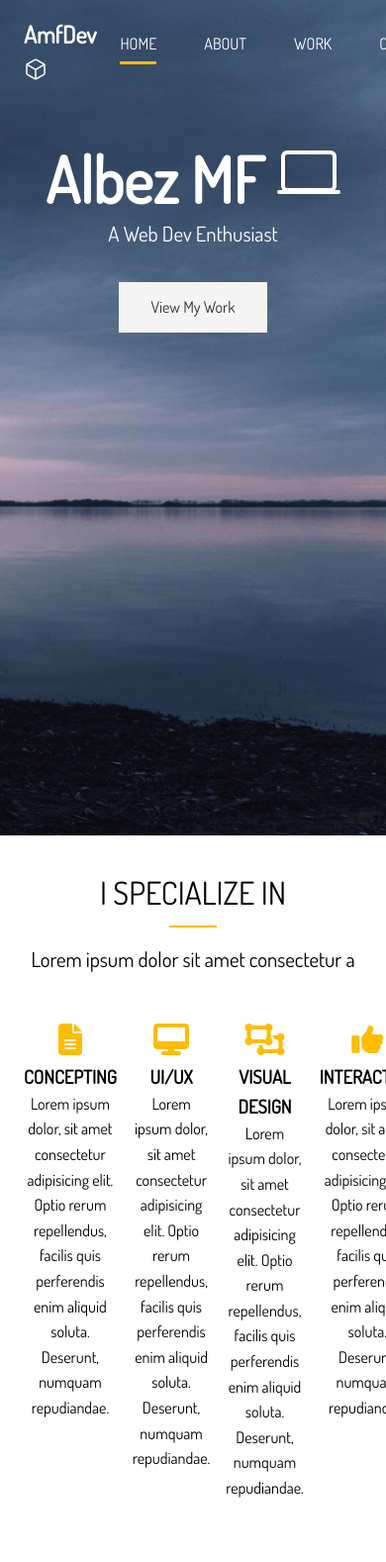
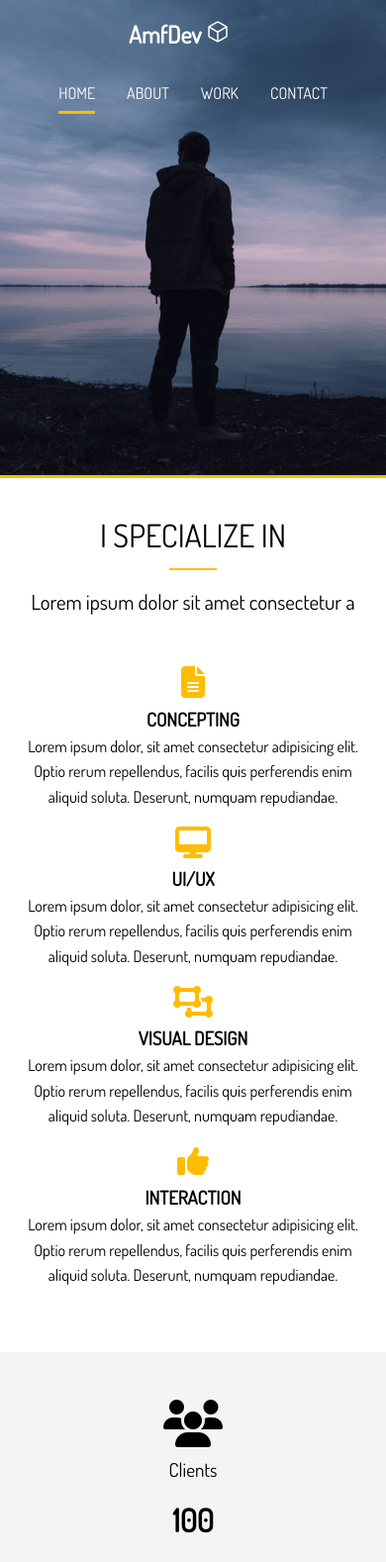
Before and after one commit to w3zeblamf/amfdev-project, a website: page dist/index.html in a window 390 px wide. Shown: the top 1578 px of the page at 99% size. Drawn offline with nearby package versions, Linux system fonts and the light colour scheme.

Commit message:
adding media queries

```diff
--- /dev/null
+++ b/scss/_media.scss
@@ -0,0 +1,55 @@
+//Media Queries
+
+//Smartphones
+
+@media (max-width: 500px) {
+	#main-nav {
+		flex-direction: column;
+		align-items: center;
+
+		li {
+			padding: 1rem;
+		}
+	}
+
+	#header {
+		&-home {
+			height: 10rem;
+			border-bottom: 3px solid $main-color;
+			background-position: 20% 30%;
+
+			.header-content {
+				display: none;
+			}
+		}
+
+		&-inner {
+			height: 10rem;
+		}
+	}
+
+  // Stack Grid Columns
+  #home-a .specials,
+  #home-b .stats,
+  #home-c .process,
+  #about-d .testimonials,
+  .items {
+    grid-template-columns: 1fr;
+  }
+
+
+}
+
+//Tablets & Smaller
+
+@media (max-width: 800px) {
+	#header-home {
+		height: 30rem;
+
+		.header-content {
+			padding-top: 5rem;
+		}
+	}
+}
+
+//VIDEO: 10:23 mins
--- a/scss/main.scss
+++ b/scss/main.scss
@@ -1,8 +1,9 @@
 @import 'config';
 @import 'utilities';
 @import 'items_grid';
+
+
 // General Styles
-
 * {
 	margin: 0;
 	padding: 0;
@@ -33,6 +34,7 @@ img {
 	width: 100%;
 	//This keep images in their container..!
 }
+//EO General Styles
 
 // Logo
 #logo {
@@ -415,3 +417,6 @@ img {
 	}
 }
 // EO Footer
+
+//Media Queries
+@import 'media';
```
Also changed, not shown: dist/css/main.css.
